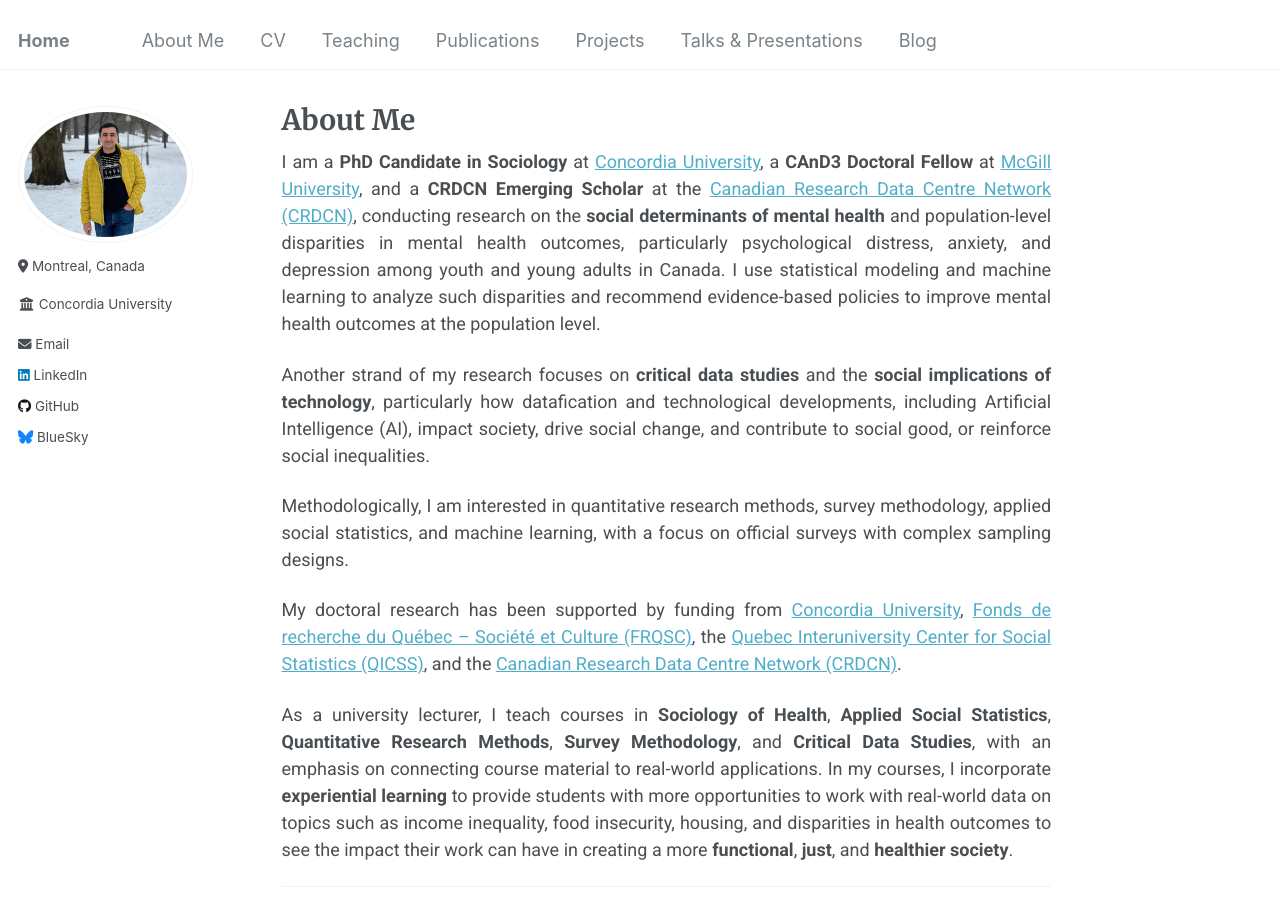
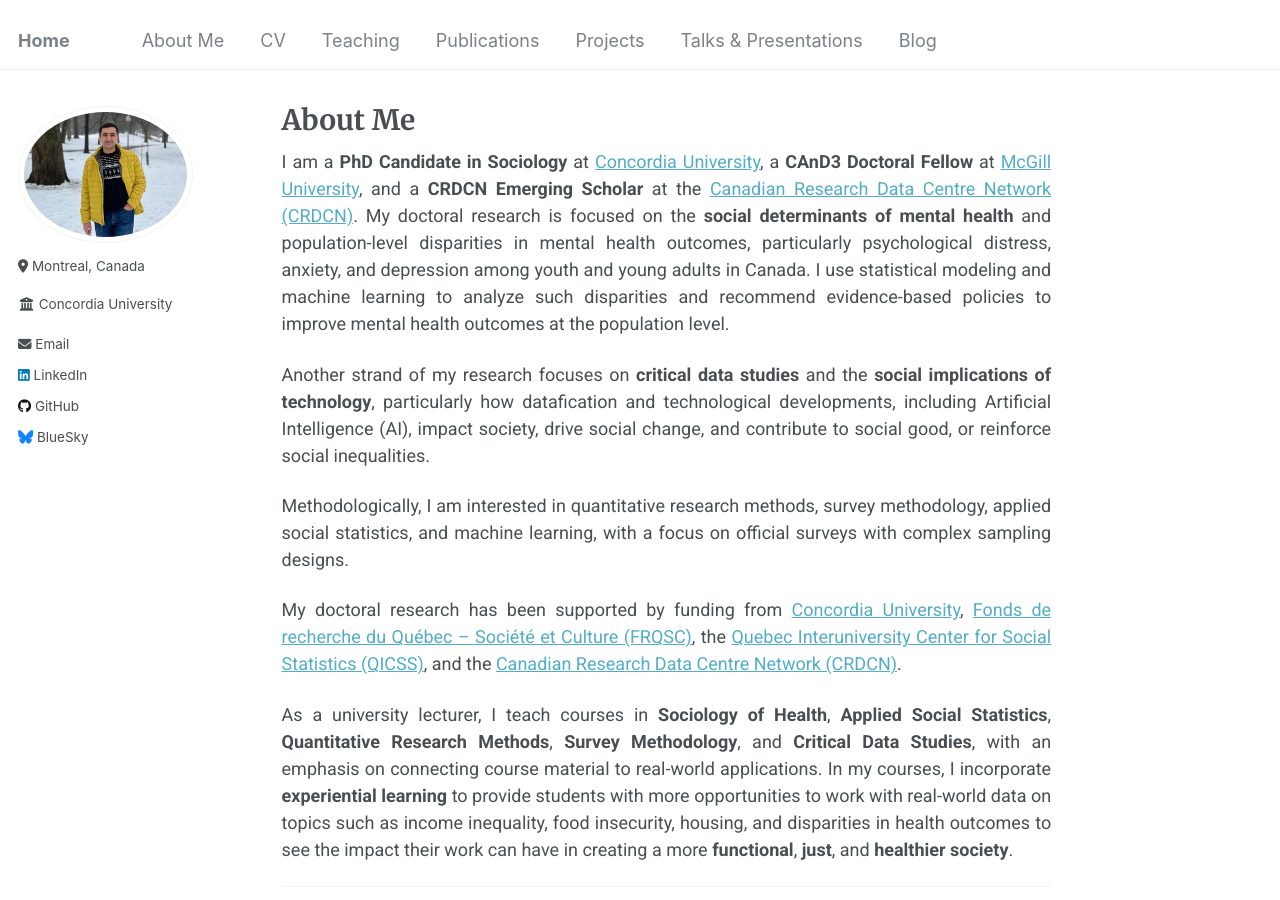
Before and after one commit to Mohsnmonji/mohsnmonji.github.io, a Jekyll site: the page built from about-me.md, in a window 1280 px wide and 900 px high. Built offline with Jekyll 4.4.1, drawn with Linux system fonts in a browser that asks for light colours.

Commit message:
Update about-me.md

```diff
--- a/about-me.md
+++ b/about-me.md
@@ -6,7 +6,7 @@ description: "Sociologist and Population Mental Health Researcher - Detailed Bio
 author_profile: true
 ---
 
-I am a **PhD Candidate in Sociology** at [Concordia University](https://www.concordia.ca/artsci/sociology-anthropology.html), a **CAnD3 Doctoral Fellow** at [McGill University](https://www.mcgill.ca/cand3/our-people/fellows-2024-25), and a **CRDCN Emerging Scholar** at the [Canadian Research Data Centre Network (CRDCN)](https://crdcn.ca), conducting research on the **social determinants of mental health** and population-level disparities in mental health outcomes, particularly psychological distress, anxiety, and depression among youth and young adults in Canada. I use statistical modeling and machine learning to analyze such disparities and recommend evidence-based policies to improve mental health outcomes at the population level.
+I am a **PhD Candidate in Sociology** at [Concordia University](https://www.concordia.ca/artsci/sociology-anthropology.html), a **CAnD3 Doctoral Fellow** at [McGill University](https://www.mcgill.ca/cand3/our-people/fellows-2024-25), and a **CRDCN Emerging Scholar** at the [Canadian Research Data Centre Network (CRDCN)](https://crdcn.ca). My doctoral research is focused on the **social determinants of mental health** and population-level disparities in mental health outcomes, particularly psychological distress, anxiety, and depression among youth and young adults in Canada. I use statistical modeling and machine learning to analyze such disparities and recommend evidence-based policies to improve mental health outcomes at the population level.
 
 Another strand of my research focuses on **critical data studies** and the **social implications of technology**, particularly how datafication and technological developments, including Artificial Intelligence (AI), impact society, drive social change, and contribute to social good, or reinforce social inequalities.⁣
 
```
